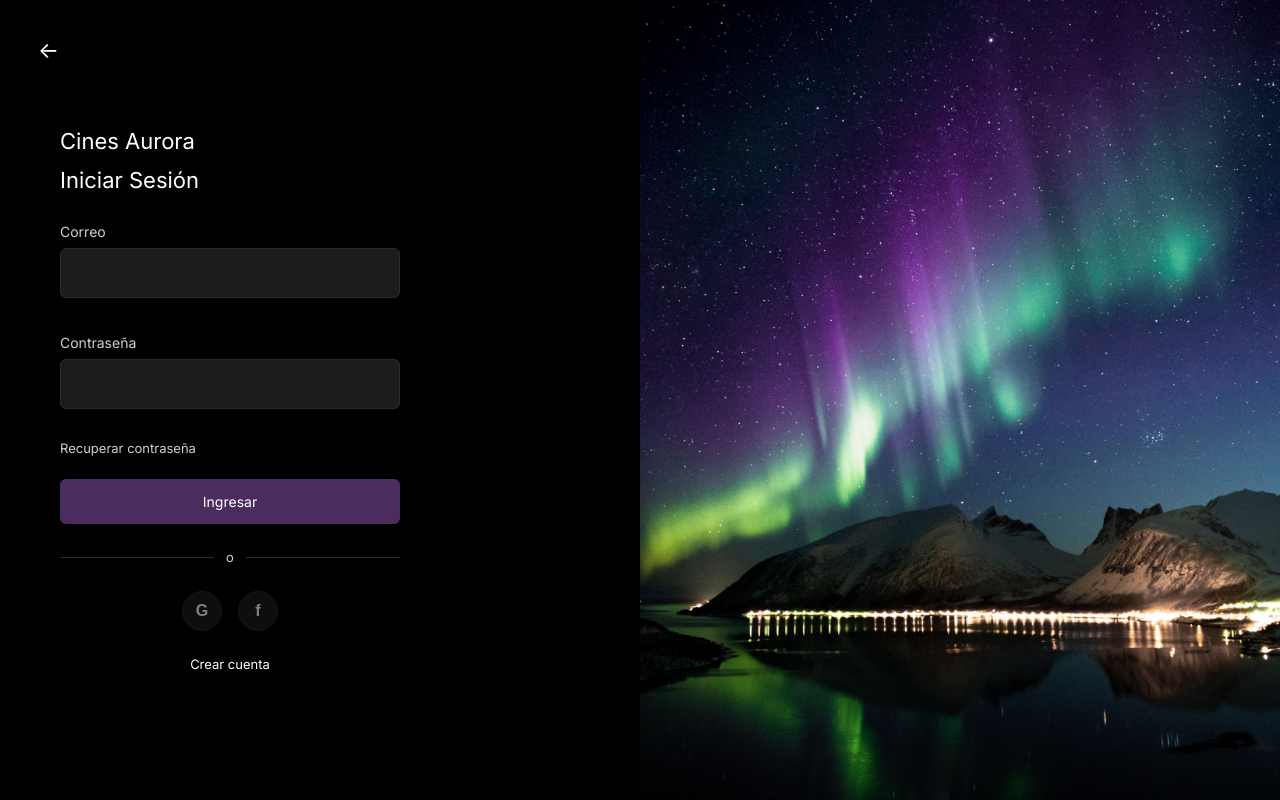
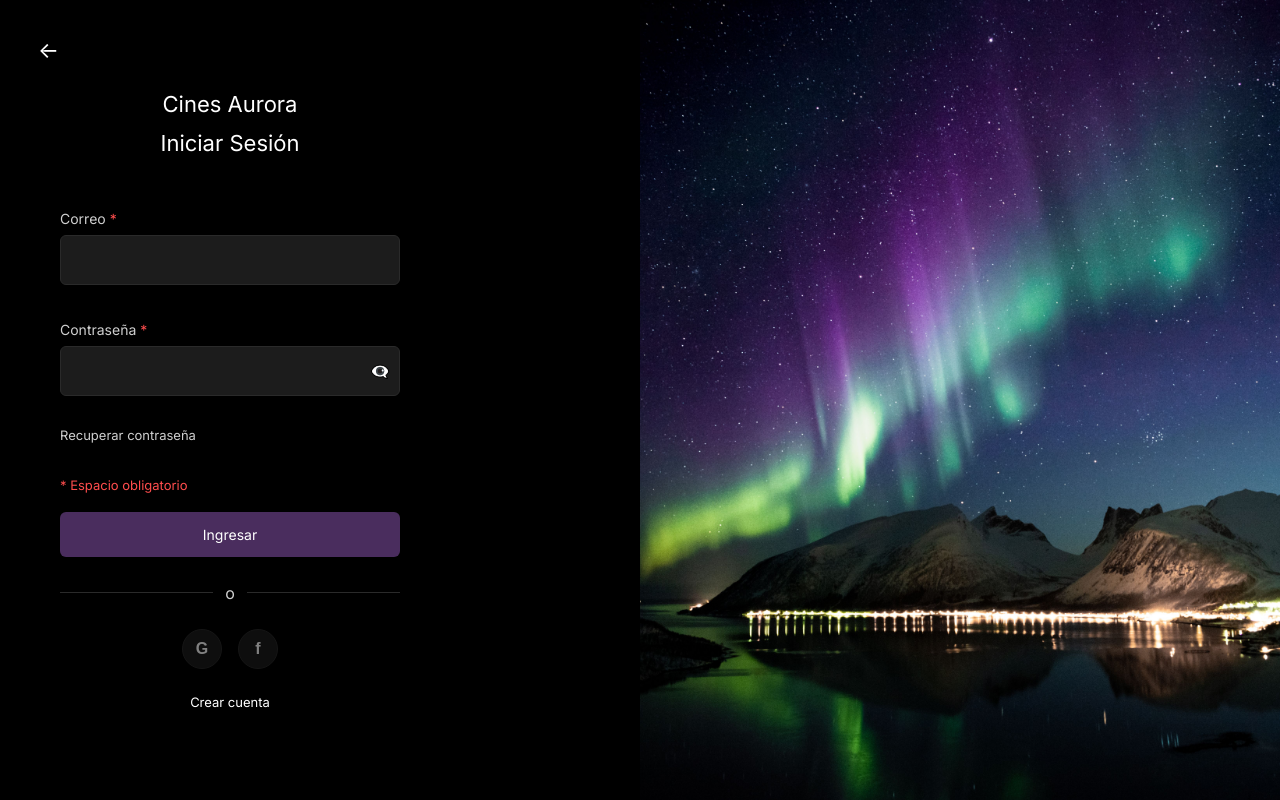
Before and after one commit to NathalieAlfaroQ/sistemaGestionCines, a React (Vite) app in the folder sistema-web/cliente/: page /iniciar-sesion in a window 1280 px wide. Built offline with nearby package versions, Linux system fonts and the light colour scheme.

Commit message:
Arreglos a SCRUM-1 Iniciar sesion

```diff
--- a/sistema-web/cliente/src/componentes/IniciarSesion.jsx
+++ b/sistema-web/cliente/src/componentes/IniciarSesion.jsx
@@ -1,28 +1,53 @@
-import { useState } from 'react'
+import { useState, useEffect } from 'react'
 import { useNavigate, Link } from 'react-router-dom'
 import aurora from '../assets/aurora.jpg'
 import '../estilos/IniciarSesion.css'
 import { guardarSesion } from '../servicios/sesion.js'
-
+import { validarCorreo, MENSAJES_ERROR } from '../validaciones/validaciones'
 
 const API_URL = ''
 
 export default function IniciarSesion() {
   const navigate = useNavigate()
   const [form, setForm] = useState({ correo: '', contrasena: '' })
+  const [errores, setErrores] = useState({ correo: '', contrasena: '' })
+  const [tocado, setTocado] = useState({ correo: false, contrasena: false })
+  const [errorGlobal, setErrorGlobal] = useState(null)
   const [cargando, setCargando] = useState(false)
-  const [mensaje, setMensaje] = useState(null)
+  const [mostrarContrasena, setMostrarContrasena] = useState(false)
+
+  useEffect(() => {
+    setErrores({
+      correo: tocado.correo ? validarCorreo(form.correo) : '',
+      contrasena: tocado.contrasena && !form.contrasena.trim() ? MENSAJES_ERROR.ESPACIO : ''
+    })
+  }, [form, tocado])
 
   const handleChange = (e) => {
     setForm({ ...form, [e.target.name]: e.target.value })
+    setErrorGlobal(null)
+  }
+
+  const handleBlur = (e) => {
+    setTocado({ ...tocado, [e.target.name]: true })
   }
 
   const handleSubmit = async (e) => {
     e.preventDefault()
-    setMensaje(null)
+    setErrorGlobal(null)
+    setTocado({ correo: true, contrasena: true })
 
-    if (!form.correo.trim() || !form.contrasena.trim()) {
-      setMensaje({ tipo: 'error', texto: 'Correo y contraseña son obligatorios' })
+    const hayErroresDeFormato = Object.values(errores).some((error) => error !== '')
+    const hayCamposVacios = !form.correo.trim() || !form.contrasena.trim()
+
+    if (hayErroresDeFormato || hayCamposVacios) {
+      if (hayCamposVacios) {
+        setErrores({
+          correo: !form.correo.trim() ? MENSAJES_ERROR.ESPACIO : errores.correo,
+          contrasena: !form.contrasena.trim() ? MENSAJES_ERROR.ESPACIO : errores.contrasena
+        })
+      }
+
       return
     }
 
@@ -38,30 +63,32 @@ export default function IniciarSesion() {
       const data = await res.json()
 
       if (!res.ok) {
-        setMensaje({ tipo: 'error', texto: data.error || 'Error al iniciar sesión' })
+        if (res.status === 401 || res.status === 403) {
+          setErrorGlobal(MENSAJES_ERROR.CREDENCIALES)
+
+        } else {
+          setErrorGlobal(MENSAJES_ERROR.SERVIDOR)
+        }
         return
       }
 
-      // sessionStorage es para guardar el usuario
       guardarSesion(data.token, data.usuario)
 
-      // Si tene contraseña generada por el sistema, la debe cambiar
       if (data.usuario.contrasenaTemporal) {
         navigate('/cambiar-contrasena')
         return
       }
 
-      // Cambio dde navbar segun usuario
-      if (data.usuario.tipoUsuario === 'ADMINISTRADOR') {
-        navigate('/admin')
-      } else if (data.usuario.tipoUsuario === 'EMPLEADO') {
-        navigate('/empleado')
+      if (data.usuario.tipoUsuario === 'ADMINISTRADOR' || data.usuario.tipoUsuario === 'EMPLEADO') {
+        navigate('/peliculas')
       } else {
         navigate('/')
       }
+
     } catch (err) {
       console.error(err)
-      setMensaje({ tipo: 'error', texto: 'No se pudo conectar con el servidor' })
+      setErrorGlobal(MENSAJES_ERROR.SERVIDOR)
+
     } finally {
       setCargando(false)
     }
@@ -72,55 +99,76 @@ export default function IniciarSesion() {
       <div className="panel-izquierdo">
 
         <button
+          type="button"
           className="boton-volver"
-          onClick={() => navigate(-1)}
-          aria-label="Volver"
+          onClick={() => navigate('/')}
         >
           ←
         </button>
 
+        <div className="header-formulario">
           <h1 className="titulo-app">Cines Aurora</h1>
           <h2 className="titulo-pantalla">Iniciar Sesión</h2>
+        </div>
 
         <form onSubmit={handleSubmit} className="form-login" noValidate>
 
           <label className="campo">
-
-            <span>Correo</span>
+            <span>Correo <span className="asterisco-rojo">*</span></span>
 
             <input
               type="email"
               name="correo"
               value={form.correo}
               onChange={handleChange}
+              onBlur={handleBlur}
               autoComplete="email"
             />
+
+            {errores.correo && <p className="error-texto">{errores.correo}</p>}
           </label>
 
           <label className="campo">
+            <span>Contraseña <span className="asterisco-rojo">*</span></span>
 
-            <span>Contraseña</span>
-
+            <div className="input-con-icono">
               <input
-              type="password"
+                type={mostrarContrasena ? "text" : "password"}
                 name="contrasena"
                 value={form.contrasena}
                 onChange={handleChange}
+                onBlur={handleBlur}
                 autoComplete="current-password"
               />
+
+              <button
+                type="button"
+                className="boton-ojo"
+                onClick={() => setMostrarContrasena(!mostrarContrasena)}
+                tabIndex="-1"
+              >
+                {mostrarContrasena ? '👁️' : '👁️‍🗨️'}
+              </button>
+            </div>
+
+            {errores.contrasena && <p className="error-texto">{errores.contrasena}</p>}
           </label>
 
           <Link to="/recuperar-contrasena" className="link-recuperar">
             Recuperar contraseña
           </Link>
 
+          {errorGlobal && (
+            <p className="error-texto" style={{ fontSize: '14px', fontWeight: 'bold', marginTop: '8px' }}>
+              {errorGlobal}
+            </p>
+          )}
+
+          <p className="obligatorio-texto">* Espacio obligatorio</p>
+
           <button type="submit" className="boton-ingresar" disabled={cargando}>
             {cargando ? 'Ingresando...' : 'Ingresar'}
           </button>
-
-          {mensaje && (
-            <p className={`mensaje ${mensaje.tipo}`}>{mensaje.texto}</p>
-          )}
 
           <div className="separador">
             <hr />
@@ -146,10 +194,7 @@ export default function IniciarSesion() {
         </form>
       </div>
 
-      <div
-        className="panel-derecho"
-        style={{ backgroundImage: `url(${aurora})` }}
-      />
+      <div className="panel-derecho" style={{ backgroundImage: `url(${aurora})` }} />
     </div>
   )
 }
--- a/sistema-web/cliente/src/estilos/IniciarSesion.css
+++ b/sistema-web/cliente/src/estilos/IniciarSesion.css
@@ -1,54 +1,8 @@
-:root {
-  --bg-input: #1c1c1c;
-  --borde-input: #2a2a2a;
-  --texto-principal: #ffffff;
-  --texto-label: #cfcfcf;
-  --boton-morado: #4a2d5e;
-  --boton-morado-hover: #5c3a75;
-}
-
-* { box-sizing: border-box; }
-
 .login-container {
   display: grid;
   grid-template-columns: 1fr 1fr;
   min-height: 100vh;
   background: #000;
-}
-
-.panel-izquierdo {
-  padding: 40px 60px;
-  display: flex;
-  flex-direction: column;
-  justify-content: center;
-  position: relative;
-}
-
-.boton-volver {
-  position: absolute;
-  top: 30px;
-  left: 30px;
-  background: transparent;
-  border: none;
-  color: var(--texto-principal);
-  font-size: 22px;
-  cursor: pointer;
-  padding: 4px 8px;
-}
-.boton-volver:hover { opacity: 0.7; }
-
-.titulo-app {
-  font-size: 22px;
-  font-weight: 400;
-  color: var(--texto-principal);
-  margin: 0 0 6px 0;
-}
-
-.titulo-pantalla {
-  font-size: 22px;
-  font-weight: 400;
-  color: var(--texto-principal);
-  margin: 0 0 32px 0;
 }
 
 .form-login {
@@ -58,53 +12,25 @@
   max-width: 340px;
 }
 
-.campo {
-  display: flex;
-  flex-direction: column;
-  gap: 6px;
-}
-
-.campo span {
-  font-size: 14px;
-  color: var(--texto-label);
-}
-
-.campo input {
-  background: var(--bg-input);
-  border: 1px solid var(--borde-input);
-  border-radius: 6px;
-  padding: 12px 14px;
-  color: var(--texto-principal);
-  font-size: 14px;
-  outline: none;
-  transition: border-color 0.2s;
-}
-
-.campo input:focus { border-color: #6a4a85; }
-
 .link-recuperar {
   font-size: 13px;
   color: var(--texto-label);
-  text-decoration: none;
   margin-top: -4px;
 }
+
 .link-recuperar:hover { text-decoration: underline; }
 
 .boton-ingresar {
   background: var(--boton-morado);
   color: var(--texto-principal);
-  border: none;
   border-radius: 6px;
   padding: 12px;
   font-size: 14px;
   cursor: pointer;
-  margin-top: 4px;
-  transition: background 0.2s;
 }
+
 .boton-ingresar:hover:not(:disabled) { background: var(--boton-morado-hover); }
-.boton-ingresar:disabled { opacity: 0.6; cursor: not-allowed; }
 
-.mensaje { font-size: 13px; margin-top: 4px; }
 .mensaje.ok    { color: #6fcf97; }
 .mensaje.error { color: #eb5757; }
 
@@ -114,14 +40,14 @@
   gap: 12px;
   margin: 8px 0;
 }
+
 .separador hr {
   flex: 1;
-  border: none;
   border-top: 1px solid var(--borde-input);
 }
+
 .separador span {
   color: var(--texto-label);
-  font-size: 13px;
 }
 
 .botones-terceros {
@@ -140,10 +66,9 @@
   display: flex;
   align-items: center;
   justify-content: center;
-  color: var(--texto-principal);
   font-weight: bold;
-  font-size: 16px;
 }
+
 .boton-tercero:disabled { opacity: 0.5; cursor: not-allowed; }
 
 .icono-google { color: #ffffff; font-family: sans-serif; }
@@ -152,24 +77,46 @@
 .texto-crear-cuenta {
   text-align: center;
   font-size: 13px;
-  color: var(--texto-label);
   margin-top: 8px;
 }
 
 .texto-crear-cuenta a {
   color: var(--texto-principal);
-  text-decoration: none;
 }
+
 .texto-crear-cuenta a:hover { text-decoration: underline; }
-
-.panel-derecho {
-  background-size: cover;
-  background-position: center;
-  background-repeat: no-repeat;
-}
 
 @media (max-width: 900px) {
   .login-container { grid-template-columns: 1fr; }
   .panel-derecho { display: none; }
   .panel-izquierdo { padding: 40px 30px; }
 }
+
+.asterisco-rojo {
+  color: #ff4d4d !important;
+}
+
+.error-texto {
+  color: #ff4d4d !important;
+}
+
+.obligatorio-texto {
+  color: #ff4d4d !important;
+  margin-top: 15px;
+}
+
+.input-con-icono {
+  position: relative;
+  display: flex;
+  align-items: center;
+}
+
+.input-con-icono input {
+  width: 100%;
+}
+
+.boton-ojo {
+  position: absolute;
+  right: 10px;
+  cursor: pointer;
+}
```
Also changed, not shown: 1 other file (tests, documents, lock files or other folders). Lines whose indentation alone changed are shown as unchanged.
